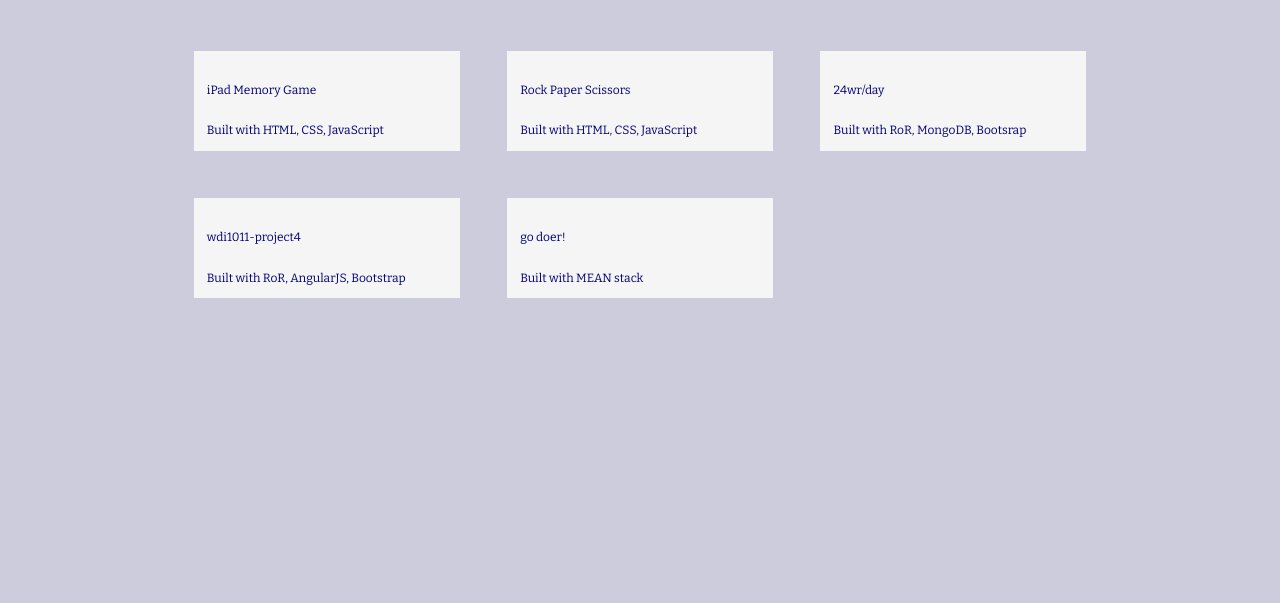
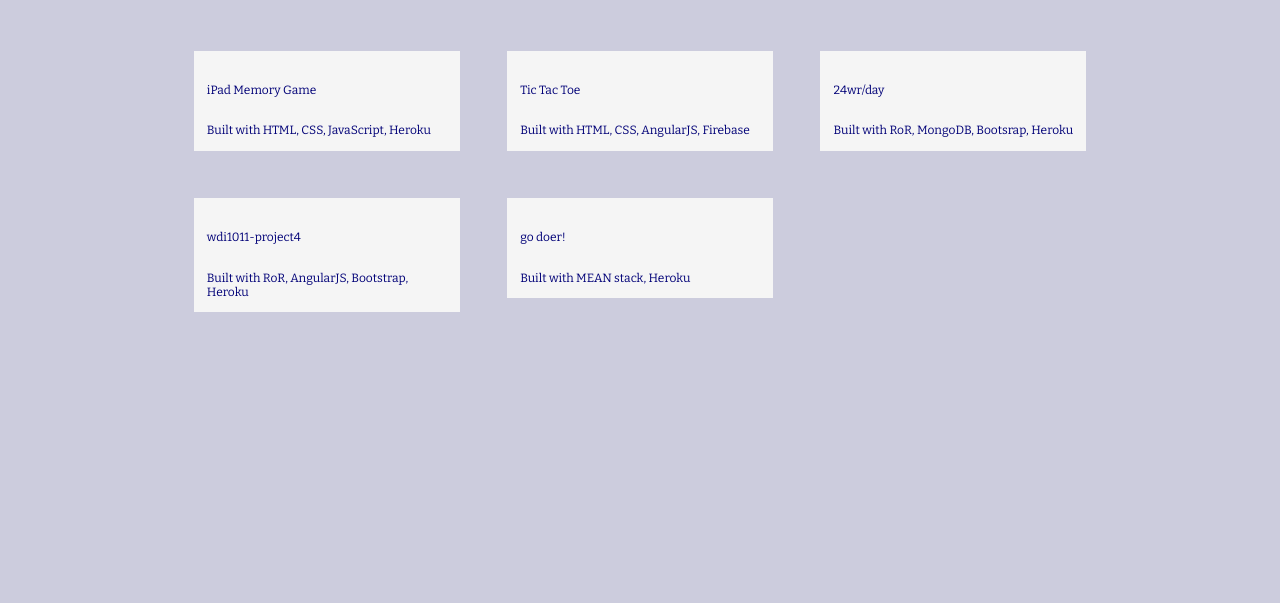
Before and after one commit to nataliasumali/myWebsite, a plain HTML site: page index.html in a window 1280 px wide. Shown: the part 105-708 px from the top of the page. Drawn offline with nearby package versions, Linux system fonts and the light colour scheme.

Commit message:
changed some words on about page

```diff
--- a/index.html
+++ b/index.html
@@ -29,35 +29,35 @@
            <a href="">
             <img src="" alt="">
             <p>iPad Memory Game</p>
-            <p>Built with HTML, CSS, JavaScript</p>
+            <p>Built with HTML, CSS, JavaScript, Heroku</p>
           </a>
          </li>
          <li>
            <a href="">
             <img src="" alt="">
-            <p>Rock Paper Scissors</p>
-            <p>Built with HTML, CSS, JavaScript</p>
+            <p>Tic Tac Toe</p>
+            <p>Built with HTML, CSS, AngularJS, Firebase</p>
           </a>
          </li>
          <li>
            <a href="">
             <img src="" alt="">
             <p>24wr/day</p>
-            <p>Built with RoR, MongoDB, Bootsrap</p>
+            <p>Built with RoR, MongoDB, Bootsrap, Heroku</p>
           </a>
          </li>
          <li>
            <a href="">
             <img src="" alt="">
             <p>wdi1011-project4</p>
-            <p>Built with RoR, AngularJS, Bootstrap</p>
+            <p>Built with RoR, AngularJS, Bootstrap, Heroku</p>
           </a>
          </li>
          <li>
            <a href="">
             <img src="" alt="">
             <p>go doer!</p>
-            <p>Built with MEAN stack</p>
+            <p>Built with MEAN stack, Heroku</p>
           </a>
          </li>
         </ul>
```
Also changed, not shown: about.html (+1 -1 lines).
